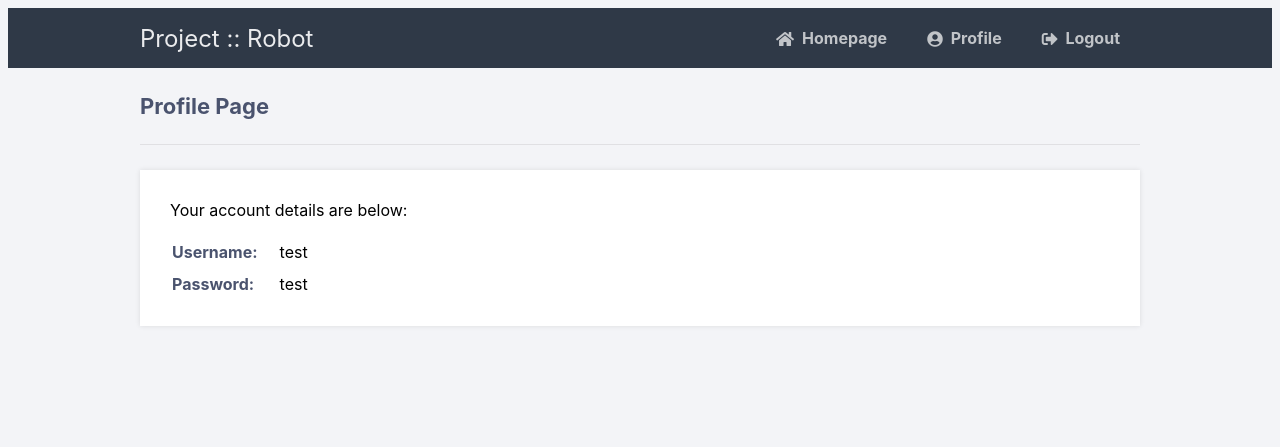
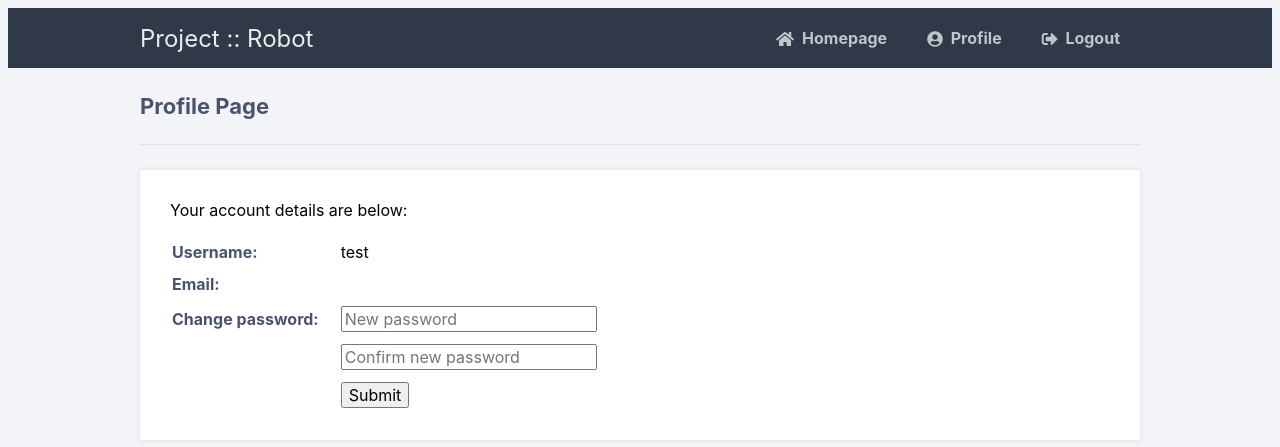
Before and after one commit to EliasVerstappe/webtest, a PHP site: page /documents/profile.php in a window 1280 px wide. Shown: the top 447 px of the page. Run offline with PHP 8.4, Linux system fonts and the light colour scheme; a user stored in the database is signed in; data comes from the database, SQL or seed files in the repository.

Commit message:
add change password form and add email display

```diff
--- a/documents/profile.php
+++ b/documents/profile.php
@@ -10,18 +10,22 @@ $DATABASE_HOST = 'localhost';
 $DATABASE_USER = 'root';
 $DATABASE_PASS = '';
 $DATABASE_NAME = 'lab_mechatronica';
-$con = mysqli_connect($DATABASE_HOST, $DATABASE_USER, $DATABASE_PASS, $DATABASE_NAME);
+$dbc = mysqli_connect($DATABASE_HOST, $DATABASE_USER, $DATABASE_PASS, $DATABASE_NAME);
 if (mysqli_connect_errno()) {
 	die ('Failed to connect to MySQL: ' . mysqli_connect_error());
 }
-// We don't have the password or email info stored in sessions so instead we can get the results from the database.
-$stmt = $con->prepare('SELECT password FROM users WHERE id = ?');
-// In this case we can use the account ID to get the account info.
-$stmt->bind_param('i', $_SESSION['id']);
-$stmt->execute();
-$stmt->bind_result($password);
-$stmt->fetch();
+
+$stmt = $dbc->prepare('SELECT email FROM users WHERE username = ?');
+$stmt->bind_param('i', $_SESSION['name']);
+if(!$stmt){
+	echo "Prepare failed: (". $dbc->errno.") ".$dbc->error."<br>";
+} else {
+	$stmt->execute();
+	$stmt->bind_result($email);
+	$stmt->fetch();
+}
 $stmt->close();
+
 ?>
 
 <!DOCTYPE html>
@@ -50,10 +54,27 @@ $stmt->close();
 						<td>Username:</td>
 						<td><?=$_SESSION['name']?></td>
 					</tr>
+
 					<tr>
-						<td>Password:</td>
-						<td><?=$password?></td>
+						<td>Email:</td>
+						<td><?=$email?></td>
 					</tr>
+
+				<form action="POST">
+					<tr>
+						<td>Change password:</td>
+						<td> <input type="password" placeholder="New password" name="new_password" id="new_password" required> </td>
+					</tr>
+					<tr>
+						<td></td>
+						<td> <input type="password" placeholder="Confirm new password" name="c_new_password" id="c_new_password" required> </td>
+					</tr>
+					<tr>
+						<td></td>
+						<td> <input type="submit" value="Submit"> </td>
+					</tr>
+				</form>
+
 				</table>
 			</div>
 		</div>
```
